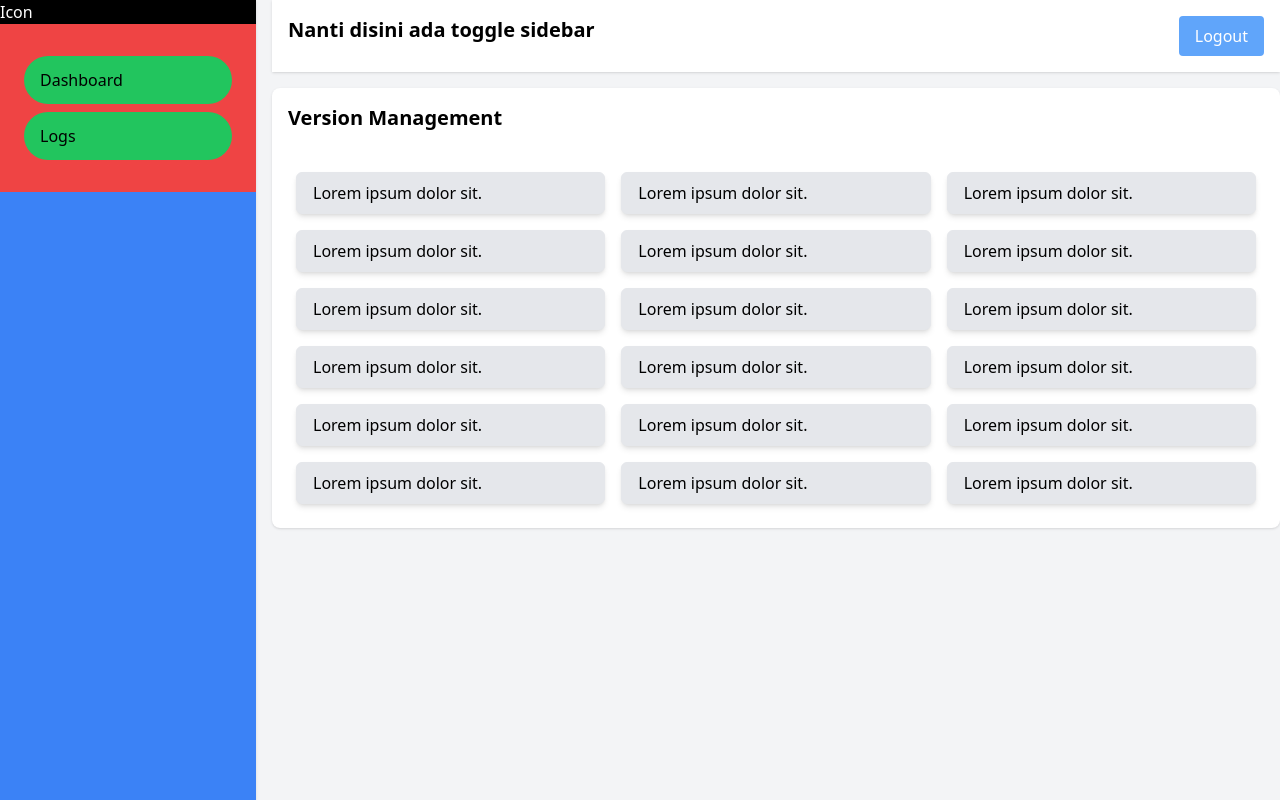
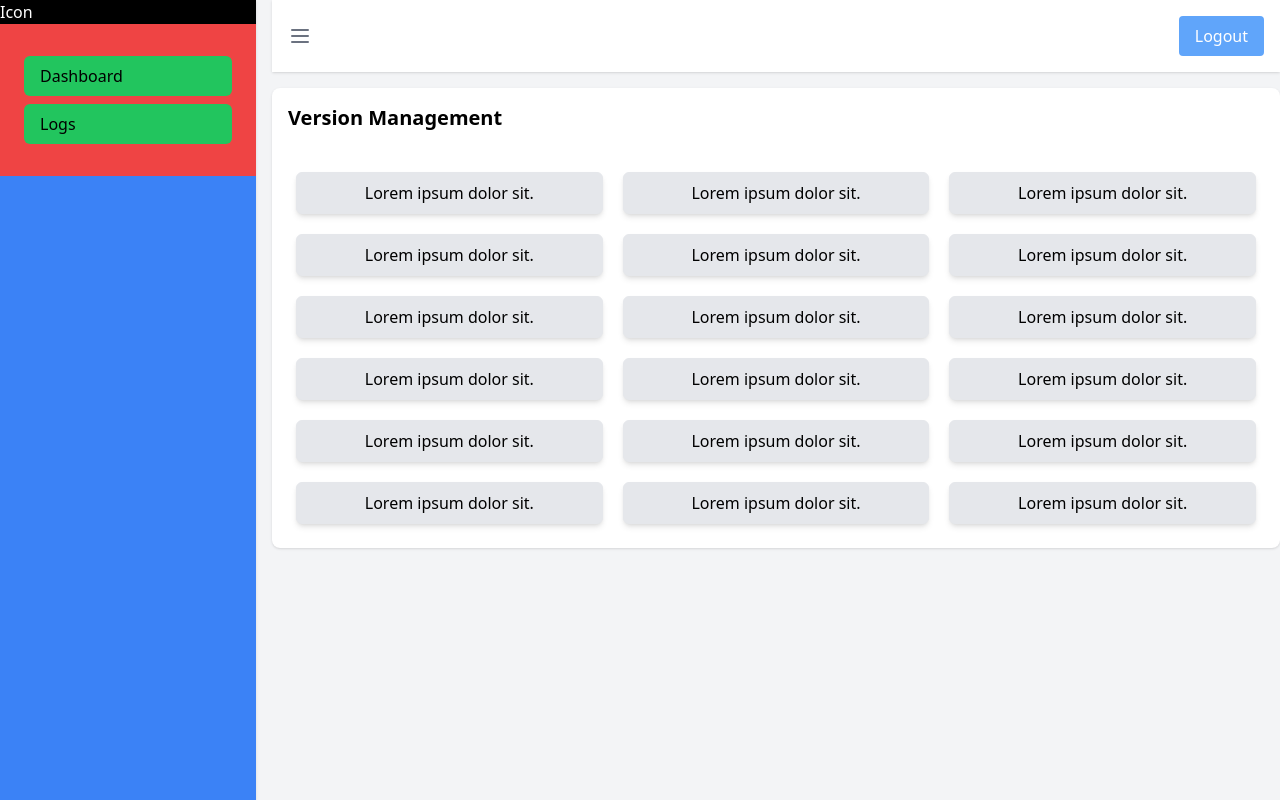
Before and after one commit to afrodyy/zi-bridge, a SvelteKit app: page /version-management in a window 1280 px wide. Built offline with nearby package versions, Linux system fonts and the light colour scheme.

Commit message:
Add toggle sidebar

```diff
--- a/src/components/Header.svelte
+++ b/src/components/Header.svelte
@@ -1,19 +1,51 @@
 <script>
 	import { goto } from '$app/navigation';
+	import { sidebarOpen } from '$lib/store';
+	import { onMount } from 'svelte';
+
+	let isOpen = true;
 
 	const handleLogout = () => {
 		localStorage.removeItem('username');
 		localStorage.removeItem('role');
 		goto('/auth/login');
 	};
+
+	const handleToggleSidebar = () => {
+		if (isOpen) {
+			isOpen = false;
+			sidebarOpen.set(isOpen);
+		} else {
+			isOpen = true;
+			sidebarOpen.set(isOpen);
+		}
+	};
+
+	onMount(() => {
+		sidebarOpen.set(isOpen);
+	});
 </script>
 
 <header class="bg-white shadow p-4 mb-4 flex justify-between">
-	<h1 class="text-xl font-semibold">Nanti disini ada toggle sidebar</h1>
+	<button
+		type="button"
+		on:click={handleToggleSidebar}
+		class="text-gray-500 hover:text-gray-700 focus:outline-none focus:text-gray-700 transition duration-150 ease-in-out"
+	>
+		<svg class="h-6 w-6" fill="none" viewBox="0 0 24 24" stroke="currentColor">
+			<path
+				stroke-linecap="round"
+				stroke-linejoin="round"
+				stroke-width="2"
+				d="M4 6h16M4 12h16M4 18h16"
+			/>
+		</svg>
+	</button>
 	<!-- <h1 class="text-xl font-semibold">Nanti disini ada foto profile user</h1> -->
 	<button
 		type="button"
 		on:click={handleLogout}
-		class="px-4 py-2 rounded text-white bg-blue-400 hover:bg-blue-500">Logout</button
+		class="px-4 py-2 rounded text-white bg-blue-400 hover:bg-blue-500 focus:ring focus:ring-blue-200 transition duration-150 ease-in-out"
+		>Logout</button
 	>
 </header>
--- a/src/components/Sidebar.svelte
+++ b/src/components/Sidebar.svelte
@@ -1,14 +1,22 @@
 <script>
 	import { onMount } from 'svelte';
+	import { sidebarOpen } from '$lib/store';
 
 	$: role = '';
+
+	let isOpen;
+
+	sidebarOpen.subscribe((value) => {
+		isOpen = value;
+	});
 
 	onMount(() => {
 		role = localStorage.getItem('role');
 	});
 </script>
 
-<aside class="bg-blue-500 shadow md:w-1/5 h-screen">
+{#if isOpen}
+	<aside class="bg-blue-500 shadow w-1/5 h-screen transition-all duration-300 ease-in-out">
 		<div class="bg-black">
 			<h1 class="text-white">Icon</h1>
 		</div>
@@ -17,37 +25,52 @@
 		<nav class="bg-red-500 p-6">
 			<!-- Sidebar Links -->
 			<ul>
-			<li class="py-3 px-4 my-2 bg-green-500 hover:bg-green-800 rounded-full">
+				<li
+					class="py-2 px-4 my-2 bg-green-500 hover:bg-green-800 rounded-md transition duration-50 ease-in-out"
+				>
 					<a href="/dashboard">Dashboard</a>
 				</li>
 				{#if role == 'admin' || role == 'dev' || role == 'qa'}
-				<li class="py-3 px-4 my-2 bg-green-500 hover:bg-green-800 rounded-full">
+					<li
+						class="py-2 px-4 my-2 bg-green-500 hover:bg-green-800 rounded-md transition duration-50 ease-in-out"
+					>
 						<a href="/version-management">Version Management</a>
 					</li>
 				{/if}
 				{#if role == 'admin' || role == 'dev'}
-				<li class="py-3 px-4 my-2 bg-green-500 hover:bg-green-800 rounded-full">
+					<li
+						class="py-2 px-4 my-2 bg-green-500 hover:bg-green-800 rounded-md transition duration-50 ease-in-out"
+					>
 						<a href="/database-management">Database Management</a>
 					</li>
 				{/if}
 				{#if role == 'admin'}
-				<li class="py-3 px-4 my-2 bg-green-500 hover:bg-green-800 rounded-full">
+					<li
+						class="py-2 px-4 my-2 bg-green-500 hover:bg-green-800 rounded-md transition duration-50 ease-in-out"
+					>
 						<a href="/master-data">Master Data</a>
 					</li>
 				{/if}
 				{#if role == 'admin'}
-				<li class="py-3 px-4 my-2 bg-green-500 hover:bg-green-800 rounded-full">
+					<li
+						class="py-2 px-4 my-2 bg-green-500 hover:bg-green-800 rounded-md transition duration-50 ease-in-out"
+					>
 						<a href="/user-management">User Management</a>
 					</li>
 				{/if}
 				{#if role == 'admin' || role == 'dev' || role == 'master-data'}
-				<li class="py-3 px-4 my-2 bg-green-500 hover:bg-green-800 rounded-full">
+					<li
+						class="py-2 px-4 my-2 bg-green-500 hover:bg-green-800 rounded-md transition duration-50 ease-in-out"
+					>
 						<a href="/generator">Generator</a>
 					</li>
 				{/if}
-			<li class="py-3 px-4 my-2 bg-green-500 hover:bg-green-800 rounded-full">
+				<li
+					class="py-2 px-4 my-2 bg-green-500 hover:bg-green-800 rounded-md transition duration-50 ease-in-out"
+				>
 					<a href="/logs">Logs</a>
 				</li>
 			</ul>
 		</nav>
 	</aside>
+{/if}
--- /dev/null
+++ b/src/lib/store.js
@@ -0,0 +1,4 @@
+import { writable } from 'svelte/store';
+
+export const sidebarOpen = writable(true);
+export const meta = writable({});
--- a/src/routes/auth/login/+page.svelte
+++ b/src/routes/auth/login/+page.svelte
@@ -49,8 +49,11 @@
 <div class="container min-w-full min-h-full mx-auto">
 	<div class="grid grid-cols-3 gap-4">
 		<div class="col-span-2 h-screen bg-gradient-to-b from-blue-600 to-cyan-500">
-			<div class="flex justify-center">
-				<h1 class="mt-64 text-white text-5xl font-bold">Zi.Bridge</h1>
+			<div
+				class="col-span-2 h-screen bg-gradient-to-b from-blue-600 to-cyan-500 flex flex-col justify-center items-center"
+			>
+				<h1 class="text-white text-5xl font-bold">Zi.Bridge</h1>
+				<h1 class="text-white text-xl">Bridging you to your apps</h1>
 			</div>
 		</div>
 		<div class="my-auto px-20 rounded-2xl border-red-500">
--- a/src/routes/version-management/+page.svelte
+++ b/src/routes/version-management/+page.svelte
@@ -4,12 +4,13 @@
 
 <h1 class="text-xl font-semibold p-4">Version Management</h1>
 
-<div class="grid grid-cols-3 p-6 gap-4">
+<div class="grid grid-cols-3 p-6 gap-5">
 	{#each numbers as number}
-		<div
-			class="border rounded-md bg-gray-200 hover:bg-gray-300 px-4 py-2 focus:outline-green-500 shadow-md"
+		<button
+			type="button"
+			class="border rounded-md bg-gray-200 hover:bg-gray-300 px-4 py-2 focus:outline-none focus:ring focus:ring-blue-200 shadow-md transition duration-150 ease-in-out"
 		>
 			Lorem ipsum dolor sit.
-		</div>
+		</button>
 	{/each}
 </div>
```
Lines whose indentation alone changed are shown as unchanged.
